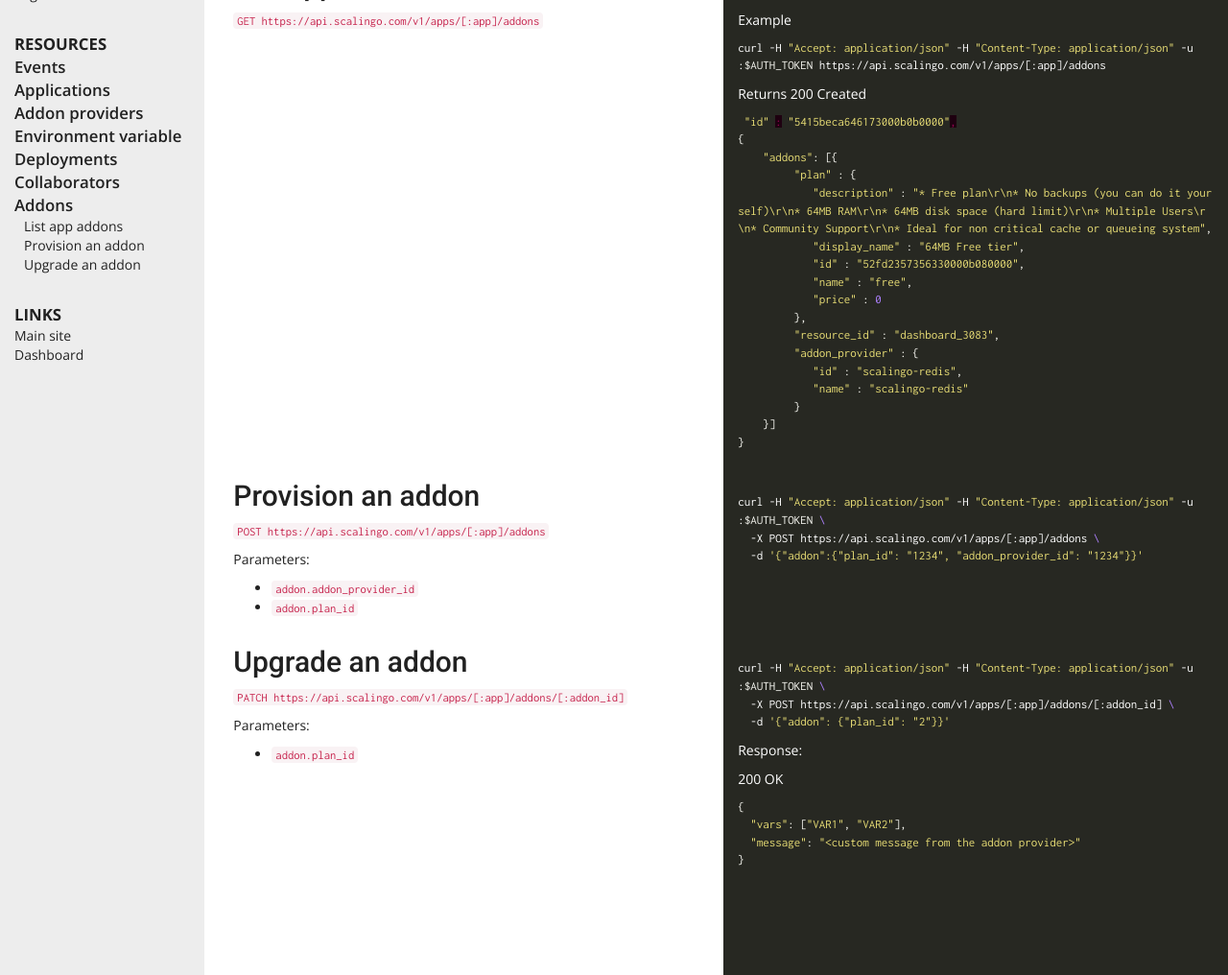
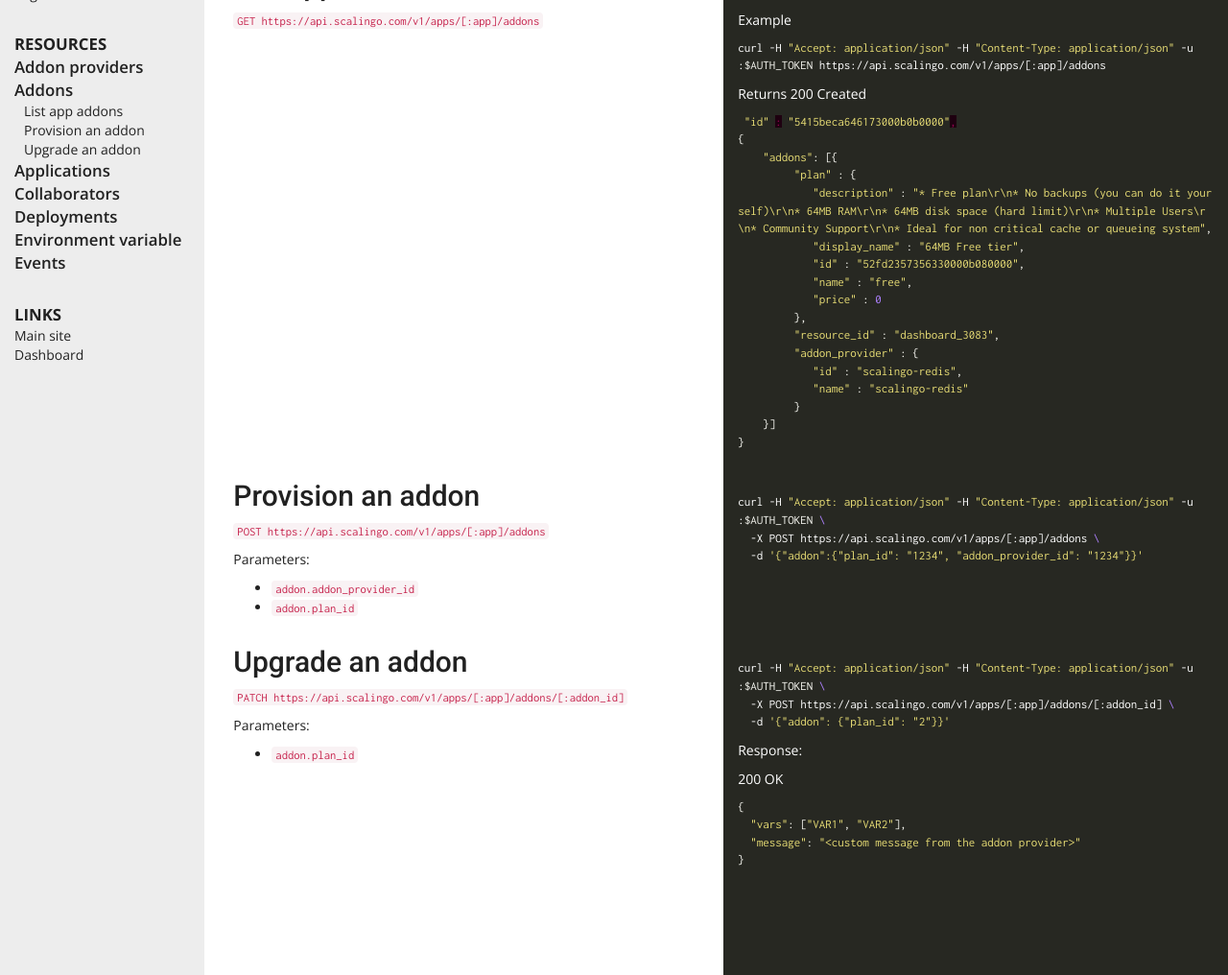
Before and after one commit to xcarpentier/developers.scalingo.com, a Jekyll site: the page built from addons.html, in a window 1280 px wide and 1336 px high. Shown: the part 320-1336 px from the top of the window at 96% size. Built offline with Jekyll 4.4.1, drawn with Linux system fonts in a browser that asks for light colours; nearby versions of some CDN libraries.

Commit message:
sort resources alphabetically

```diff
--- a/_includes/list_of_resources.html
+++ b/_includes/list_of_resources.html
@@ -1,7 +1,7 @@
+<li class='resource'><a href='addon_providers.html'><strong>Addon providers</strong></a>{% if page.path == 'addon_providers.html' %}{% include addon_providers_toc.html %}{% endif %}</li>
+<li class='resource'><a href='addons.html'><strong>Addons</strong></a>{% if page.path == 'addons.html' %}{% include addons_toc.html %}{% endif %}</li>
+<li class='resource'><a href='apps.html'><strong>Applications</strong></a>{% if page.path == 'apps.html' %}{% include apps_toc.html %}{% endif %}</li>
+<li class='resource'><a href='collaborators.html'><strong>Collaborators</strong></a>{% if page.path == 'collaborators.html' %}{% include collaborators_toc.html %}{% endif %}</li>
+<li class='resource'><a href='deployments.html'><strong>Deployments</strong></a>{% if page.path == 'deployments.html' %}{% include deployments_toc.html %}{% endif %}</li>
+<li class='resource'><a href='environment.html'><strong>Environment variable</strong></a>{% if page.path == 'environment.html' %}{% include environment_toc.html %}{% endif %}</li>
 <li class='resource'><a href='events.html'><strong>Events</strong></a>{% if page.path == 'events.html' %}{% include events_toc.html %}{% endif %}</li>
-<li class='resource'><a href='apps.html'><strong>Applications</strong></a>{% if page.path == 'apps.html' %}{% include apps_toc.html %}{% endif %}</li>
-<li class='resource'><a href='addon_providers.html'><strong>Addon providers</strong></a>{% if page.path == 'addon_providers.html' %}{% include addon_providers_toc.html %}{% endif %}</li>
-<li class='resource'><a href='environment.html'><strong>Environment variable</strong></a>{% if page.path == 'environment.html' %}{% include environment_toc.html %}{% endif %}</li>
-<li class='resource'><a href='deployments.html'><strong>Deployments</strong></a>{% if page.path == 'deployments.html' %}{% include deployments_toc.html %}{% endif %}</li>
-<li class='resource'><a href='collaborators.html'><strong>Collaborators</strong></a>{% if page.path == 'collaborators.html' %}{% include collaborators_toc.html %}{% endif %}</li>
-<li class='resource'><a href='addons.html'><strong>Addons</strong></a>{% if page.path == 'addons.html' %}{% include addons_toc.html %}{% endif %}</li>
--- a/converter.rb
+++ b/converter.rb
@@ -49,7 +49,7 @@ sidebar_code_end_tag   = "</div>"
 list_of_resources = {}
 
 files = File.join "markdown", "*"
-Dir.glob(files).each{|input_filename|
+Dir.glob(files).sort.each{|input_filename|
   basename = File.basename input_filename, ".md"
   output_filename = basename + ".html"
 
```
